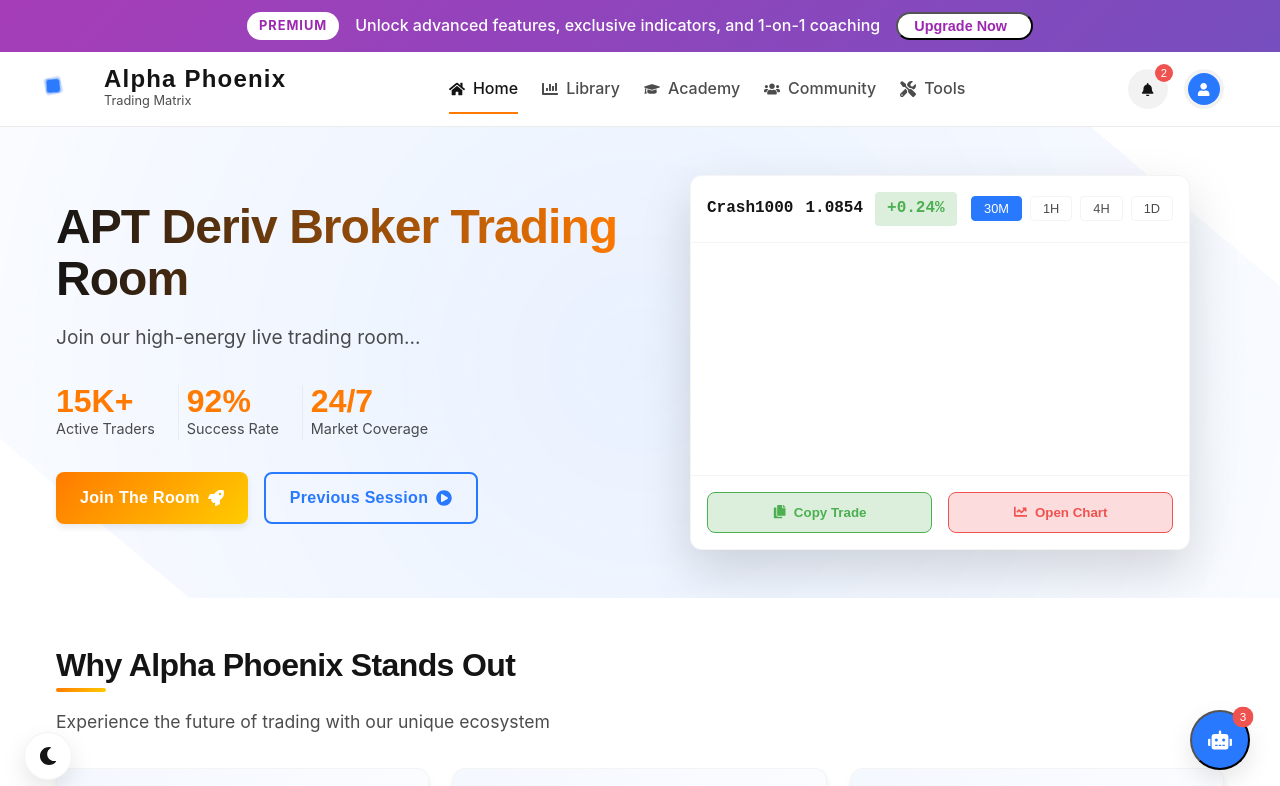
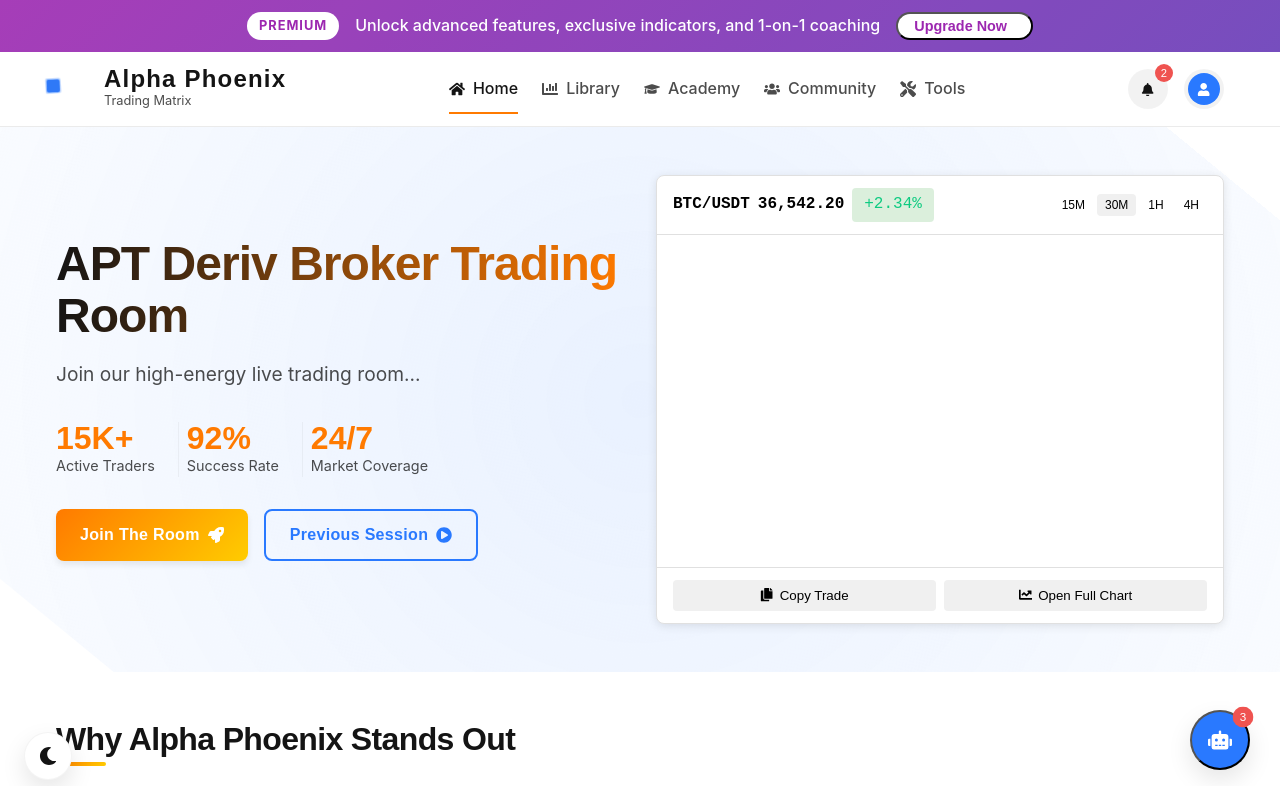
Before and after one commit to APICT-Jack/alpha-phoenix-trading-matrix, a React (Create React App) app: page / in a window 1280 px wide. Shown: the top 786 px of the page. Built offline with nearby package versions, Linux system fonts and the light colour scheme.

Commit message:
TradingCard Upgraded with TradingView Chart Widget

```diff
--- a/src/App.js
+++ b/src/App.js
@@ -8,14 +8,17 @@
 import FloatingAssistant from './components/ui/FloatingAssistant';
 import ThemeToggle from './components/ui/ThemeToggle';
 import Testimonials from './components/sections/Testimonials';
-import PerformanceMetrics from './components/sections/PerformanceMetrics';
 import Footer from './components/layout/Footer';
 import PremiumBanner from './components/layout/PremiumBanner';
+import { ThemeProvider } from './context/ThemeContext';
+import TradingCard from './components/ui/TradingCard';
 
 function App() {
   return (
     <div className="app">
+
       <PremiumBanner />
+      <ThemeProvider>
       <Header />
       <main className="main-content">
         <Hero />
@@ -25,14 +28,18 @@
         <Community />
         <MarketTicker />
         <div className="floating-buttons">
-        <ThemeToggle />
+
+       <ThemeToggle />
+
+
         <FloatingAssistant />
       </div>
       <Testimonials />
-      <PerformanceMetrics />
+
 
       </main>
       <Footer />
+      </ThemeProvider>
     </div>
   );
 }
--- a/src/components/ui/ThemeToggle.jsx
+++ b/src/components/ui/ThemeToggle.jsx
@@ -1,22 +1,8 @@
-import { useState, useEffect } from 'react';
 import { FaSun, FaMoon } from 'react-icons/fa';
+import { useTheme } from '../../context/ThemeContext';
 
 export default function ThemeToggle() {
-  const [darkMode, setDarkMode] = useState(() => {
-    const savedTheme = localStorage.getItem('theme');
-    return savedTheme ? savedTheme === 'dark' :
-           window.matchMedia('(prefers-color-scheme: dark)').matches;
-  });
-
-  useEffect(() => {
-    if (darkMode) {
-      document.body.classList.remove('light-mode');
-      localStorage.setItem('theme', 'dark');
-    } else {
-      document.body.classList.add('light-mode');
-      localStorage.setItem('theme', 'light');
-    }
-  }, [darkMode]);
+  const { darkMode, setDarkMode } = useTheme();
 
   return (
     <button
--- a/src/components/ui/TradingCard.jsx
+++ b/src/components/ui/TradingCard.jsx
@@ -1,35 +1,159 @@
 import { FaCopy, FaChartLine } from 'react-icons/fa';
+import { useEffect, useRef } from 'react';
+import { useTheme } from '../../context/ThemeContext';
 
 export default function TradingCard() {
+  const widgetRef = useRef(null);
+  const { darkMode } = useTheme();
+
+  const openFullChart = () => {
+    const symbol = "BINANCE:BTCUSDT";
+    const theme = darkMode ? "dark" : "light";
+    const url = `https://www.tradingview.com/chart/?symbol=${symbol}&theme=${theme}`;
+    window.open(url, '_blank', 'noopener,noreferrer');
+  };
+
+  useEffect(() => {
+    if (widgetRef.current) {
+      widgetRef.current.innerHTML = '';
+    }
+
+    const script = document.createElement('script');
+    script.src = 'https://s3.tradingview.com/tv.js';
+    script.async = true;
+    script.onload = () => {
+      if (window.TradingView && widgetRef.current) {
+        new window.TradingView.widget({
+          autosize: true,
+          symbol: "BINANCE:BTCUSDT",
+          interval: "30",
+          timezone: "Etc/UTC",
+          theme: darkMode ? "dark" : "light",
+          style: "1",
+          locale: "en",
+          toolbar_bg: darkMode ? "#1e222d" : "#f1f3f6",
+          enable_publishing: false,
+          hide_top_toolbar: true,
+          hide_side_toolbar: false,
+          allow_symbol_change: false,
+          container_id: "tradingview-widget-container"
+        });
+      }
+    };
+
+    document.body.appendChild(script);
+
+    return () => {
+      document.body.removeChild(script);
+      if (widgetRef.current) {
+        widgetRef.current.innerHTML = '';
+      }
+    };
+  }, [darkMode]);
+
   return (
-    <div className="trading-card">
-      <div className="card-header">
-        <div className="currency-pair">
-          <span className="pair">Crash1000</span>
-          <span className="price">1.0854</span>
-          <span className="change positive">+0.24%</span>
+    <div className="trading-card" style={{
+      border: `1px solid ${darkMode ? '#2a2e39' : '#e0e0e0'}`,
+      borderRadius: '8px',
+      overflow: 'hidden',
+      backgroundColor: darkMode ? '#1e222d' : '#ffffff',
+      boxShadow: '0 2px 10px rgba(0,0,0,0.1)',
+      maxWidth: '100%',
+      margin: '0 auto'
+    }}>
+      <div className="card-header" style={{
+        padding: '12px 16px',
+        display: 'flex',
+        justifyContent: 'space-between',
+        alignItems: 'center',
+        borderBottom: `1px solid ${darkMode ? '#2a2e39' : '#e0e0e0'}`
+      }}>
+        <div className="currency-pair" style={{ display: 'flex', alignItems: 'center', gap: '8px' }}>
+          <span className="pair" style={{
+            fontWeight: 'bold',
+            color: darkMode ? '#ffffff' : '#000000'
+          }}>BTC/USDT</span>
+          <span className="price" style={{
+            color: darkMode ? '#ffffff' : '#000000'
+          }}>36,542.20</span>
+          <span className="change positive" style={{
+            color: '#0ecb81',
+            fontWeight: '500'
+          }}>+2.34%</span>
         </div>
-        <div className="timeframe-selector">
-          {['30M', '1H', '4H', '1D'].map((timeframe) => (
+        <div className="timeframe-selector" style={{ display: 'flex', gap: '4px' }}>
+          {['15M', '30M', '1H', '4H'].map((timeframe) => (
             <button
               key={timeframe}
-              className={timeframe === '30M' ? 'active' : ''}
+              style={{
+                padding: '4px 8px',
+                fontSize: '12px',
+                borderRadius: '4px',
+                border: 'none',
+                background: timeframe === '30M'
+                  ? (darkMode ? '#3a3f4d' : '#f0f0f0')
+                  : 'transparent',
+                color: darkMode ? '#ffffff' : '#000000',
+                cursor: 'pointer'
+              }}
             >
               {timeframe}
             </button>
           ))}
         </div>
       </div>
-      <div className="chart-placeholder" aria-hidden="true">
-        {/* Chart visualization would go here */}
+
+      <div
+        id="tradingview-widget-container"
+        ref={widgetRef}
+        className="tradingview-widget-container"
+        style={{ height: "300px", width: "100%" }}
+      >
+        <div className="tradingview-widget-container__widget"></div>
       </div>
-      <div className="card-footer">
-        <div className="action-buttons">
-          <button className="CopyT-btn">
+
+      <div className="card-footer" style={{
+        padding: '12px 16px',
+        borderTop: `1px solid ${darkMode ? '#2a2e39' : '#e0e0e0'}`
+      }}>
+        <div className="action-buttons" style={{
+          display: 'flex',
+          gap: '8px'
+        }}>
+          <button style={{
+            flex: 1,
+            padding: '8px',
+            borderRadius: '4px',
+            border: 'none',
+            background: darkMode ? '#3a3f4d' : '#f0f0f0',
+            color: darkMode ? '#ffffff' : '#000000',
+            display: 'flex',
+            alignItems: 'center',
+            justifyContent: 'center',
+            gap: '6px',
+            cursor: 'pointer',
+            fontWeight: '500'
+          }}>
             <FaCopy /> Copy Trade
           </button>
-          <button className="Chart-btn">
-            <FaChartLine /> Open Chart
+          <button
+            onClick={openFullChart}
+            style={{
+              flex: 1,
+              padding: '8px',
+              borderRadius: '4px',
+              border: 'none',
+              background: darkMode ? '#3a3f4d' : '#f0f0f0',
+              color: darkMode ? '#ffffff' : '#000000',
+              display: 'flex',
+              alignItems: 'center',
+              justifyContent: 'center',
+              gap: '6px',
+              cursor: 'pointer',
+              fontWeight: '500'
+            }}
+          >
+            <FaChartLine /> Open Full Chart
           </button>
         </div>
       </div>
--- /dev/null
+++ b/src/context/ThemeContext.js
@@ -0,0 +1,33 @@
+import { createContext, useContext, useState, useEffect } from 'react';
+
+const ThemeContext = createContext();
+
+export function ThemeProvider({ children }) {
+  const [darkMode, setDarkMode] = useState(() => {
+    const savedTheme = localStorage.getItem('theme');
+    return savedTheme ? savedTheme === 'dark' :
+           window.matchMedia('(prefers-color-scheme: dark)').matches;
+  });
+
+  useEffect(() => {
+    if (darkMode) {
+      document.body.classList.remove('light-mode');
+      document.body.classList.add('dark-mode');
+      localStorage.setItem('theme', 'dark');
+    } else {
+      document.body.classList.remove('dark-mode');
+      document.body.classList.add('light-mode');
+      localStorage.setItem('theme', 'light');
+    }
+  }, [darkMode]);
+
+  return (
+    <ThemeContext.Provider value={{ darkMode, setDarkMode }}>
+      {children}
+    </ThemeContext.Provider>
+  );
+}
+
+export function useTheme() {
+  return useContext(ThemeContext);
+}
--- a/src/index.css
+++ b/src/index.css
@@ -3031,3 +3031,11 @@
   gap: 20px;
   margin-top: 20px;
 }
+.chart-container {
+  height: 300px;
+  width: 100%;
+}
+.tradingview-widget-container {
+  height: 300px;
+  width: 100%;
+}
```
